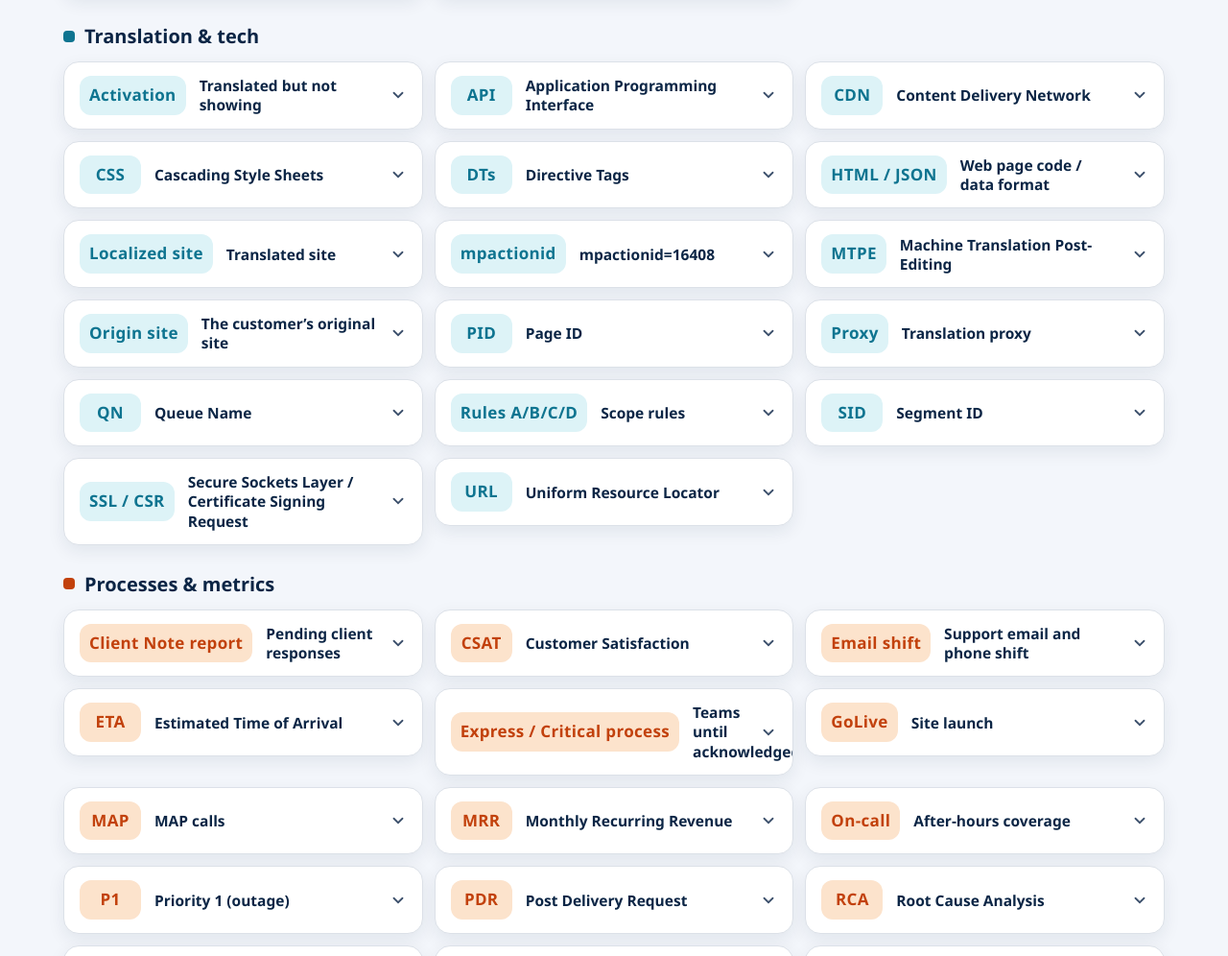
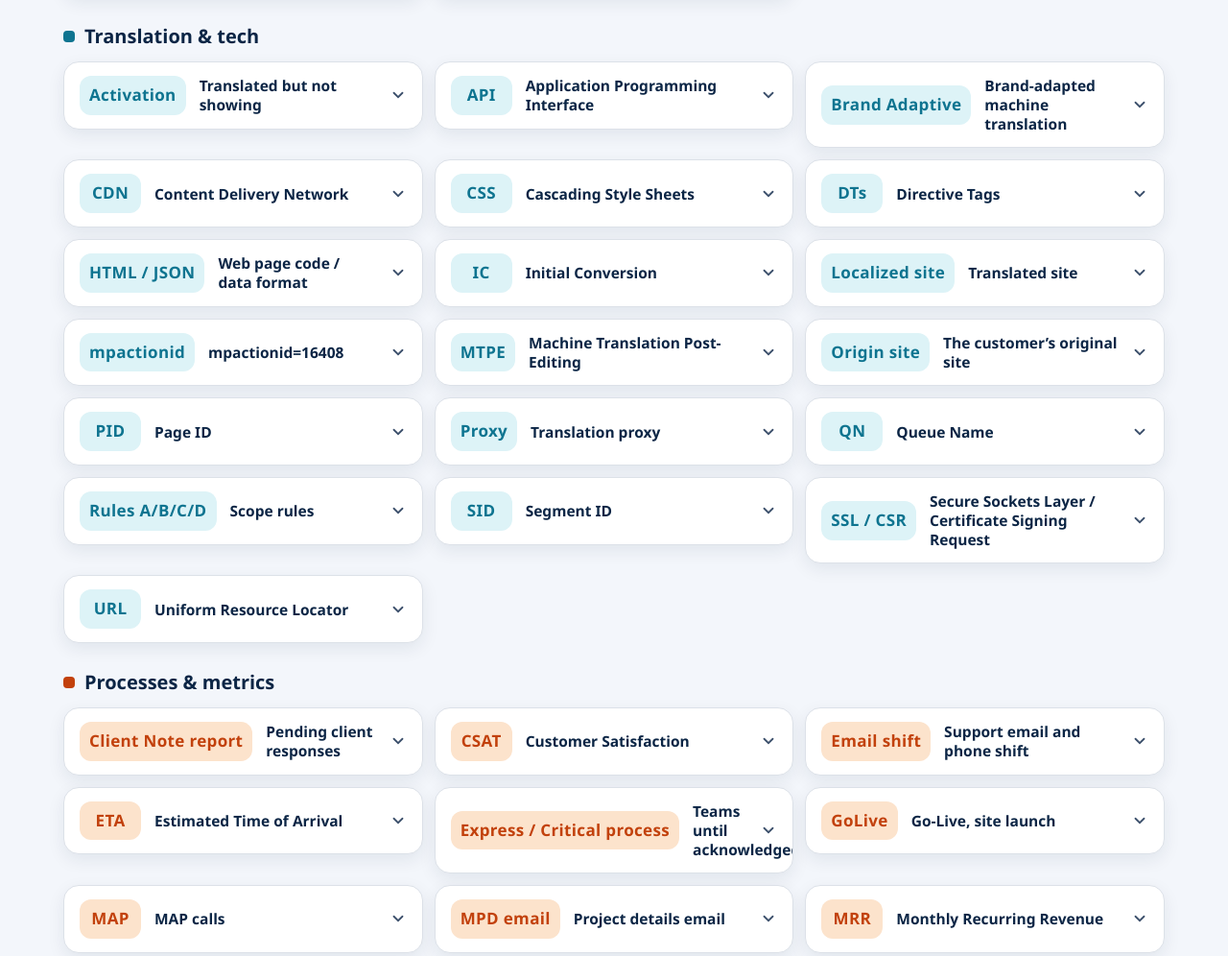
Before and after one commit to motionpoint-support/Support-Glossary, a plain HTML site: page index.html in a window 1280 px wide. Shown: the part 1511-2507 px from the top of the page at 96% size. Drawn offline with Linux system fonts and the light colour scheme.

Commit message:
Add files via upload

```diff
--- a/index.html
+++ b/index.html
@@ -115,7 +115,7 @@ const TR = {
   invites: ['Call-invites-guidelines', 'Call invites'], shift: ['Email-Shift-Guidelines', 'Email shift'], sfout: ['sf-emergency-notification-training', 'Salesforce outage'],
   recon: ['Billing-Reconciliation-for-Invoices', 'Invoice reconciliation'], pdr: ['PDR-guidelines', 'PDR'], map: ['MAP-procedure', 'MAP calls'], oncall: ['On-Call-Procedure', 'On-call'],
   directive: ['Directive-tags', 'Directive tags'], scope: ['Project-Scope', 'Project Scope'], live: ['Live-edit-guidelines', 'Live Edit'], mm: ['Memory-Manager', 'Memory Manager'],
-  appa: ['AppA-update-guidelines', 'App A'], api: ['API-Guidelines', 'API jobs']
+  appa: ['AppA-update-guidelines', 'App A'], api: ['API-Guidelines', 'API jobs'], uat: ['UAT-cases-guidelines', 'UAT cases']
 };
 const G = [
  // Teams & roles
@@ -170,7 +170,9 @@ const G = [
  ['Activation', 'Translated but not showing', 'tech', 'Content that is already 100% translated but isn&rsquo;t showing on the live site. Routes to PE - Translation.', ['transl']],
  ['Rules A/B/C/D', 'Scope rules', 'tech', 'A: auto-queues (fully managed). B: manual only (maintenance mode). C: nothing queued (original language). D: out of scope (redirects to the origin).', ['appa', 'scope']],
  ['DTs', 'Directive Tags', 'tech', 'Tags in a page&rsquo;s code that tell the proxy what to translate or skip.', ['directive']],
- ['MTPE', 'Machine Translation Post-Editing', 'tech', 'Machine translation reviewed and edited by a human linguist. One of the translation service levels, with its own per-word rate.', ['recon', 'spike']],
+ ['MTPE', 'Machine Translation Post-Editing', 'tech', 'Machine translation reviewed and edited by a human linguist. One of the translation service levels, with its own per-word rate. Often used during the IC (Initial Conversion).', ['recon', 'spike', 'uat']],
+ ['IC', 'Initial Conversion', 'tech', 'The first translation of a customer&rsquo;s website: its existing content is converted into the target language. For example, an MPD email note can say &ldquo;MTPE during the IC&rdquo;: machine translation, reviewed and edited by human linguists.', ['uat']],
+ ['Brand Adaptive', 'Brand-adapted machine translation', 'tech', 'Machine translation adapted to the customer&rsquo;s brand voice, terminology and writing style. Often used once a site is in maintenance, for new and updated content, after the IC.', ['uat']],
  ['CSS', 'Cascading Style Sheets', 'tech', 'The code that controls how a page looks. Many misalignment issues are CSS issues.', ['misalign']],
  ['SSL / CSR', 'Secure Sockets Layer / Certificate Signing Request', 'tech', 'Security certificates for a site&rsquo;s domains. For a certificate request, confirm you have both the certificate file and the passphrase.', []],
  ['URL', 'Uniform Resource Locator', 'tech', 'A web address. Include the exact URL in every hand-off.', ['transl', 'misalign']],
@@ -188,9 +190,10 @@ const G = [
  ['SOW', 'Statement of Work', 'proc', 'The document that defines the work and pricing agreed with a customer. Check it for rates before quoting.', ['spike', 'recon']],
  ['MRR', 'Monthly Recurring Revenue', 'proc', 'What a customer pays each month. The CXM checks it when deciding if a request becomes a PDR.', ['pdr']],
  ['CSAT', 'Customer Satisfaction', 'proc', 'How satisfied customers are, measured through surveys.', []],
- ['UAT', 'User Acceptance Testing', 'proc', 'Testing by the customer or QA to confirm work is ready before it goes live.', []],
+ ['UAT', 'User Acceptance Testing', 'proc', 'The customer tests the translated site in a test environment before Go-Live. Not the same as our QA. Cases show an orange UAT banner: complete the milestone, post a customer-visible note, and assign to the team in the MPD email. Never troubleshoot or bill.', ['uat', 'qa']],
+ ['MPD email', 'Project details email', 'proc', 'The email sent to every team on a project: customer, project, delivery and Go-Live dates, the UAT period and assigned team, customer contacts and notes.', ['uat']],
  ['ETA', 'Estimated Time of Arrival', 'proc', 'When something is expected to be done. Some customers ask for a quote and ETA before any work begins.', ['offline', 'spike']],
- ['GoLive', 'Site launch', 'proc', 'When a translated site or language launches for visitors.', []],
+ ['GoLive', 'Go-Live, site launch', 'proc', 'When a translated site or language launches for visitors. It comes right after UAT, once the customer approves.', ['uat']],
  ['Client Note report', 'Pending client responses', 'proc', 'The Salesforce report of cases with new customer replies. Make the case owner aware of every update, and open a new case for anything new.', ['shift', 'dos']],
  ['Email shift', 'Support email and phone shift', 'proc', 'Your shift covering Support email, calls and @support messages in Teams.', ['shift']],
  ['On-call', 'After-hours coverage', 'proc', 'Covering urgent cases outside business hours, with a backup and Tier II.', ['oncall', 'tech']],
```
